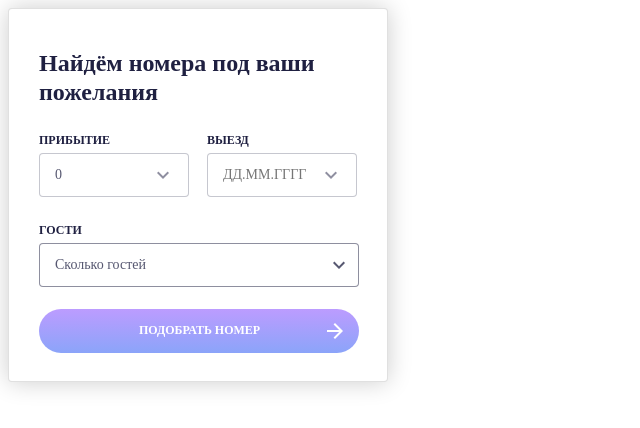
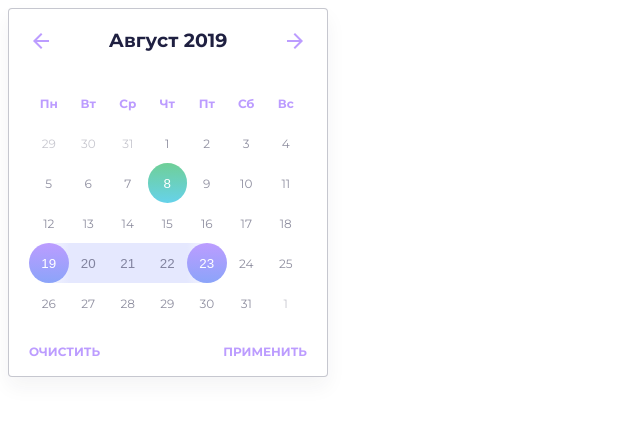
Before and after one commit to myflagiskitty/react, a React (Create React App) app: page / in a window 1280 px wide. Shown: the top 428 px of the page, without its empty margins (0-640 px from the left). Built offline with nearby package versions, Linux system fonts and the light colour scheme.

Commit message:
new component Calendar deaf

```diff
--- a/public/index.html
+++ b/public/index.html
@@ -10,6 +10,10 @@
   <link rel="apple-touch-icon" href="%PUBLIC_URL%/logo192.png" />
   <link rel="manifest" href="%PUBLIC_URL%/manifest.json" />
   <link href="https://fonts.googleapis.com/icon?family=Material+Icons" rel="stylesheet">
+  <link rel="preconnect" href="https://fonts.googleapis.com">
+  <link rel="preconnect" href="https://fonts.gstatic.com" crossorigin>
+  <link href="https://fonts.googleapis.com/css2?family=Montserrat:ital,wght@0,100;0,200;0,300;0,400;0,500;0,600;0,700;0,800;0,900;1,100;1,200;1,300;1,400;1,500;1,600;1,700;1,800;1,900&display=swap" rel="stylesheet">
+
   <title>React App</title>
 </head>
 
--- a/src/components/App.js
+++ b/src/components/App.js
@@ -1,23 +1,14 @@
+
 import React from "react";
-import NewDropdown from "./NewDropdown/NewDropdown";
-import DropdownWithouBtn from "./DropdownWithouBtn/DropdownWithouBtn";
-import BoxCards from "./BoxCards/BoxCards";
-import InputArrivalAndDeparture from "./InputArrivalAndDeparture/InputArrivalAndDeparture";
+import BoxCards from "./BoxCards/BoxCards"
+import Calendar from "./Calendar/Calendar"
 
 export default function App() {
+  return (
+    <>
 
-  return (
-    <div>
-{/* <Dropdown/>
-      <DropdownWithouBtn />
-      <NewDropdown />
-      */}
-
-
-      <BoxCards />
-
-      {/* <InputArrivalAndDeparture />
-       */}
-    </div>
+      {/* <BoxCards /> */}
+      <Calendar />
+    </>
   );
 };
--- a/src/components/BoxCards/BoxCards.js
+++ b/src/components/BoxCards/BoxCards.js
@@ -1,4 +1,4 @@
-import React,{ useState } from 'react';
+import React, { useState } from 'react';
 import styles from './BoxCards.module.css';
 import HeadersCards from "../HeadersCards/HeadersCards";
 import NewDropdown from "../NewDropdown/NewDropdown";
@@ -7,23 +7,35 @@ import InputArrivalAndDeparture from "../InputArrivalAndDeparture/InputArrivalAn
 
 export default function BoxCards() {
 
-  const [arrival, setArrival] = useState(0);//прибытие
+  const [arrival, setArrival] = useState();//прибытие
+  const [exit, setExit] = useState();//выезд
 
+  function showInputArrival(event) {
+    setArrival(event.currentTarget.value); //вводим только число
+  }
 
-  function PickUpNumbers() {
-    // исходя из кол-ва гостей подбирается из массива номер
-  }
-  function ArrivalDay() {
-    //фиксируется день прибытия
-  }
-  function DepartureDay() {
-    //фиксируется день выезда
+  if (typeof arrival === "string") {
+    console.log(`${arrival} это строка`);
+    if (isNaN(Number(arrival)) === false) {
+      console.log(`${Number(arrival)} а теперь число`);
+    }
+    else {
+      console.log(`${Number(arrival)} Not a Namber`);
+    }
+
   }
 
 
 
-  function Che() {
-    setArrival(arrival + ".");//пока не знаю как из инпута вытащить введенное значение
+
+
+  function showInputExit(event) {
+    setExit(event.currentTarget.value);
+  }
+  // -------------------------------------------
+
+  function PickUpNumbers() {
+    // исходя из кол-ва гостей подбирается из массива номер
   }
 
   return (
@@ -31,30 +43,32 @@ export default function BoxCards() {
 
       <HeadersCards name="Найдём номера под ваши пожелания" />
 
-      <form className={styles.box_row} onSubmit="функция для отправки формы">
+      <form className={styles.box_row} >{/* onSubmit="функция для отправки формы" */}
+        <InputArrivalAndDeparture
+          header="прибытие"
+          type='date'
+          onInput={showInputArrival}
+        />{/*при клике тип должен меняться type='number' */}
 
-        <InputArrivalAndDeparture showCalendar={ArrivalDay}
-          header="прибытие"
-          type="number"
-          onChange={Che}
-          value={arrival}
-        />{/*  */}
+        <InputArrivalAndDeparture
+          header="выезд"
+          type='date'
+          onInput={showInputExit}
+        />
+      </form>
 
+      <form><input type="date"/></form>
 
-        <InputArrivalAndDeparture showCalendar={DepartureDay}
-                                          header="выезд"
-                                          type="number"
-                />
-      </form>
-      {/* ----------------------------------------------------------------------------- */}
       <div className={styles.fix}>
         <NewDropdown header="гости" />
       </div>
+
       <div className={styles.fix_btn}>
         <ButtonFilledArrow name="Подобрать номер"
           pickUpNumbers={PickUpNumbers} />
       </div>
 
+
     </div>
   );
 };
--- a/src/components/Calendar/Calendar.js
+++ b/src/components/Calendar/Calendar.js
@@ -1,27 +1,74 @@
 import React from 'react';
 import styles from './Calendar.module.css';
-import iconBack from "./arrow_back.svg";
-import iconForward from "./arrow_forward.svg";
 import ButtonClearOrApply from "../ButtonClearOrApply/ButtonClearOrApply";
-
+// Oн пока не работает :(
 export default function Calendar() {
 
   return (
     <div className={styles.box}>
+
       <div className={styles.row}>
-                <button>
-                    <img className={styles.arrow} src={iconBack} alt="стрелка назад" />
-                </button>
-                <h2 className={styles.header}>Mесяц 2219</h2>
-                <button>
-                    <img className={styles.arrow} src={iconForward} alt="стрелка вперед" />
-                </button>
+        <button className={styles.arrow}>arrow_back</button>
+        <h2 className={styles.header}>Август 2019</h2>
+        <button className={styles.arrow}>arrow_forward</button>
       </div>
-            <div className={styles.box_calendar}></div>
+
+      <div className={styles.gridContainer}>
+
+        <div className={styles.gridWeek}>Пн</div>
+        <div className={styles.gridWeek}>Вт</div>
+        <div className={styles.gridWeek}>Ср</div>
+        <div className={styles.gridWeek}>Чт</div>
+        <div className={styles.gridWeek}>Пт</div>
+        <div className={styles.gridWeek}>Сб</div>
+        <div className={styles.gridWeek}>Вс</div>
+
+        <button className={styles.gridMonth}>29</button>
+        <button className={styles.gridMonth}>30</button>
+        <button className={styles.gridMonth}>31</button>
+        <button className={styles.gridCurrentMonth}>1</button>
+        <button className={styles.gridCurrentMonth}>2</button>
+        <button className={styles.gridCurrentMonth}>3</button>
+        <button className={styles.gridCurrentMonth}>4</button>
+
+        <button className={styles.gridCurrentMonth}>5</button>
+        <button className={styles.gridCurrentMonth}>6</button>
+        <button className={styles.gridCurrentMonth}>7</button>
+        <button className={styles.styleOnClickOneDay}>8</button>
+        <button className={styles.gridCurrentMonth}>9</button>
+        <button className={styles.gridCurrentMonth}>10</button>
+        <button className={styles.gridCurrentMonth}>11</button>
+
+        <button className={styles.gridCurrentMonth}>12</button>
+        <button className={styles.gridCurrentMonth}>13</button>
+        <button className={styles.gridCurrentMonth}>14</button>
+        <button className={styles.gridCurrentMonth}>15</button>
+        <button className={styles.gridCurrentMonth}>16</button>
+        <button className={styles.gridCurrentMonth}>17</button>
+        <button className={styles.gridCurrentMonth}>18</button>
+
+        <div className={styles.halfLeft}><button className={styles.styleOnClickPeriod}>19</button></div>
+        <button className={styles.period}>20</button>{/*как закрасить только пол ячейкм?  */}
+        <button className={styles.period}>21</button>
+        <button className={styles.period}>22</button>
+        <div className={styles.halfRight}><button className={styles.styleOnClickPeriod}>23</button></div>
+        <button className={styles.gridCurrentMonth}>24</button>
+        <button className={styles.gridCurrentMonth}>25</button>
+
+        <button className={styles.gridCurrentMonth}>26</button>
+        <button className={styles.gridCurrentMonth}>27</button>
+        <button className={styles.gridCurrentMonth}>28</button>
+        <button className={styles.gridCurrentMonth}>29</button>
+        <button className={styles.gridCurrentMonth}>30</button>
+        <button className={styles.gridCurrentMonth}>31</button>
+        <button className={styles.gridMonth}>1</button>
+      </div>
+
       <div className={styles.row}>
-                <ButtonClearOrApply onClick="" name="очистить"/>
-                <ButtonClearOrApply onClick="" name="применить"/>
+        <ButtonClearOrApply onClick="" name="очистить" />
+        <ButtonClearOrApply onClick="" name="применить" />
       </div>
+
     </div>
   );
 };
--- a/src/components/Calendar/Calendar.module.css
+++ b/src/components/Calendar/Calendar.module.css
@@ -7,11 +7,13 @@
     box-shadow: 0px 10px 20px rgba(31, 32, 65, 0.05);
     border-radius: 4px;
     flex-direction: column;
+    padding: 20px;
 }
 
 .row {
     display: flex;
     flex-direction: row;
+    justify-content: space-between;
 }
 
 .box_calendar {
@@ -32,6 +34,9 @@
     align-items: center;
     text-align: center;
     color: #BC9CFF;
+    justify-content: center;
+    border: none;
+    background: inherit;
 }
 
 .header {
@@ -44,4 +49,94 @@
     line-height: 23px;
     text-align: center;
     color: #1F2041;
+    margin: 0;
 }
+
+.gridContainer {
+    display: grid;/*inline-grid; */
+    grid: repeat(6, 40px)/repeat(7, 39.5px);/* ряды/столбцы */
+    margin: 30px 0 21px
+}
+
+.gridWeek {
+    font-family: 'Montserrat';
+    font-style: normal;
+    font-weight: 700;
+    font-size: 12px;
+    line-height: 15px;
+    display: flex;
+    align-items: center;
+    text-align: center;
+    color: #BC9CFF;
+    justify-content: center;
+
+}
+
+.gridMonth {
+    font-family: 'Montserrat';
+    font-style: normal;
+    font-weight: 400;
+    font-size: 12px;
+    line-height: 15px;
+    display: flex;
+    align-items: center;
+    text-align: center;
+    color: rgba(31, 32, 65, 0.25);
+    justify-content: center;
+    border: none;
+    background: inherit;
+}
+
+.gridCurrentMonth {
+    font-family: 'Montserrat';
+    font-style: normal;
+    font-weight: 400;
+    font-size: 12px;
+    line-height: 15px;
+    display: flex;
+    align-items: center;
+    text-align: center;
+    color: rgba(31, 32, 65, 0.5);
+    justify-content: center;
+    text-align: center;
+    align-items: center;
+    border: none;
+    background: inherit;
+}
+
+.styleOnClickOneDay {
+    background: linear-gradient(180deg, #6FCF97 0%, #66D2EA 100%);
+    -moz-border-radius: 22px;
+    -webkit-border-radius: 22px;
+    border-radius: 22px;
+    border: none;
+    color: rgb(255, 255, 255);
+}
+
+.styleOnClickPeriod {
+    background: linear-gradient(180deg, #BC9CFF 0%, #8BA4F9 100%);
+    -moz-border-radius: 22px;
+    -webkit-border-radius: 22px;
+    border-radius: 22px;
+    border: none;
+    color: rgb(255, 255, 255);
+    width: 40px
+}
+
+.period {
+    background: rgb(229 232 254);
+    color: rgba(31, 32, 65, 0.5);
+    border: none;
+}
+
+.halfLeft {
+    display: flex;
+    justify-content: center;
+    background: linear-gradient(to right, #ffffff 20%, #e5e8fe);
+}
+
+.halfRight {
+    display: flex;
+    justify-content: center;
+    background: linear-gradient(to right, #e5e8fe, #ffffff 80%);
+}
--- a/src/components/InputArrivalAndDeparture/InputArrivalAndDeparture.js
+++ b/src/components/InputArrivalAndDeparture/InputArrivalAndDeparture.js
@@ -9,17 +9,11 @@ export default function InputArrivalAndDeparture(props) {
 
       <input className={styles.input_arrival_and_departure}
         type={props.type}
-        step={props.step}
-        id="fname"
-        name={props.name}
-        value={props.value}
-        placeholder="ДД.ММ.ГГГГ"
-        onChange={props.onChange}
+        onInput={props.onInput}
+        defaultValue="ДД.ММ.ГГГГ"
       />
-      {/*  */}
 
       <button className={styles.button} onClick={props.showCalendar}>expand_more</button>
-
     </div>
   );
 };
--- a/src/components/InputArrivalAndDeparture/InputArrivalAndDeparture.module.css
+++ b/src/components/InputArrivalAndDeparture/InputArrivalAndDeparture.module.css
@@ -27,18 +27,18 @@
 }
 
 /* ----------------------убираем стрелочки----------------------------------- */
-.input_arrival_and_departure::-webkit-outer-spin-button,
-.input_arrival_and_departure::-webkit-inner-spin-button {
+/* .input_arrival_and_departure::-webkit-outer-spin-button,
+.input_arrival_and_departure::-webkit-inner-spin-button { */
   /* display: none; <- Сбой Chrome при наведении курсора */
-  -webkit-appearance: none;
-  margin: 0;
-  /* <-- По-видимому, какой-то запас все еще есть, хотя он и скрыт */
-}
+  /* -webkit-appearance: none;/ */
+  /* margin: 0; */
+  /* <-- По-видимому, какой-то запас все еще есть, хотя он и скрыт }*/
 
-.input_arrival_and_departure[type=number] {
+
+/*.input_arrival_and_departure[type=text] {
   -moz-appearance: textfield;
-  /* Firefox */
-}
+   Firefox
+}*/
 
 
 /* --------------------------------------------------------- */
```
Also changed, not shown: src/components/Calendar/arrow_back.svg (deleted), src/components/Calendar/arrow_forward.svg (deleted). Lines whose indentation alone changed are shown as unchanged.
